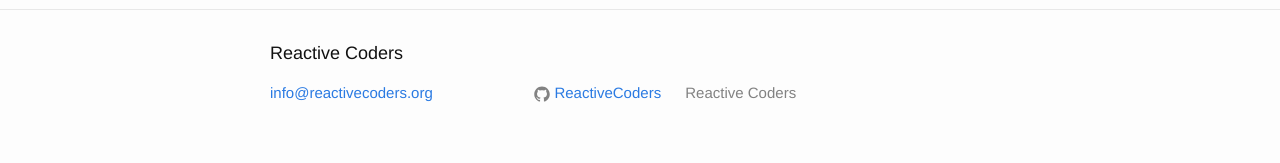
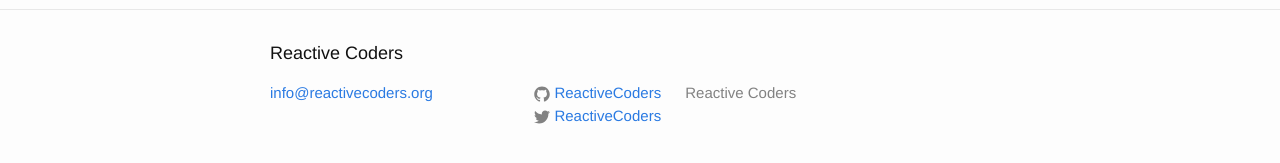
Before and after one commit to ReactiveCoders/reactivecoders.github.io, a Jekyll site: the page built from index.html, in a window 1280 px wide. Shown: the part 428-591 px from the top of the page. Built offline with Jekyll 4.4.1, drawn with Linux system fonts in a browser that asks for light colours.

Commit message:
tech design

```diff
--- a/_includes/footer.html
+++ b/_includes/footer.html
@@ -27,6 +27,21 @@
           </li>
           {% endif %}
 
+
+          {% if site.twitter_username %}
+          <li>
+            <a href="https://twitter.com/{{ site.twitter_username }}">
+              <span class="icon  icon--twitter">
+                <svg viewBox="0 0 16 16">
+                  <path fill="#828282" d="M15.969,3.058c-0.586,0.26-1.217,0.436-1.878,0.515c0.675-0.405,1.194-1.045,1.438-1.809
+                  c-0.632,0.375-1.332,0.647-2.076,0.793c-0.596-0.636-1.446-1.033-2.387-1.033c-1.806,0-3.27,1.464-3.27,3.27 c0,0.256,0.029,0.506,0.085,0.745C5.163,5.404,2.753,4.102,1.14,2.124C0.859,2.607,0.698,3.168,0.698,3.767 c0,1.134,0.577,2.135,1.455,2.722C1.616,6.472,1.112,6.325,0.671,6.08c0,0.014,0,0.027,0,0.041c0,1.584,1.127,2.906,2.623,3.206 C3.02,9.402,2.731,9.442,2.433,9.442c-0.211,0-0.416-0.021-0.615-0.059c0.416,1.299,1.624,2.245,3.055,2.271 c-1.119,0.877-2.529,1.4-4.061,1.4c-0.264,0-0.524-0.015-0.78-0.046c1.447,0.928,3.166,1.469,5.013,1.469 c6.015,0,9.304-4.983,9.304-9.304c0-0.142-0.003-0.283-0.009-0.423C14.976,4.29,15.531,3.714,15.969,3.058z"/>
+                </svg>
+              </span>
+
+              <span class="username">{{ site.twitter_username }}</span>
+            </a>
+          </li>
+          {% endif %}
         </ul>
       </div>
 
```
